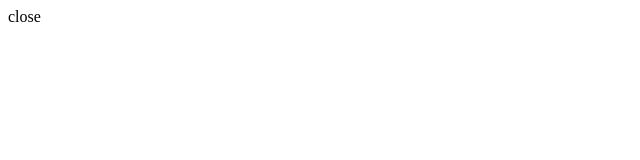
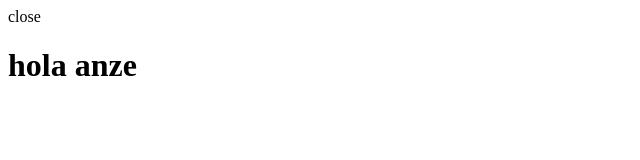
Before and after one commit to pedroanze/project-operativa, a plain HTML site: page html/index.html in a window 1280 px wide. Shown: the whole page, without its empty margins (0-640 px from the left). Drawn offline with Linux system fonts and the light colour scheme.

Commit message:
Primer commit

```diff
--- a/html/index.html
+++ b/html/index.html
@@ -10,5 +10,7 @@
     <div>
         close
     </div>
+
+    <h1>hola anze</h1>
 </body>
 </html>
```
